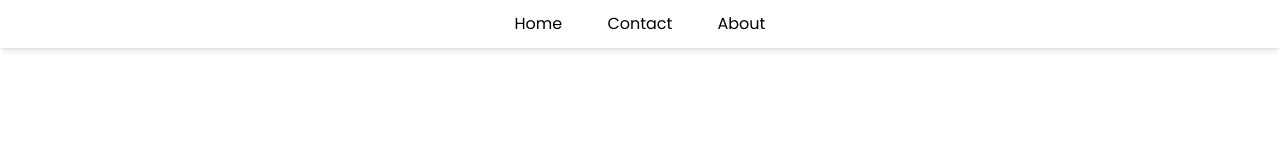
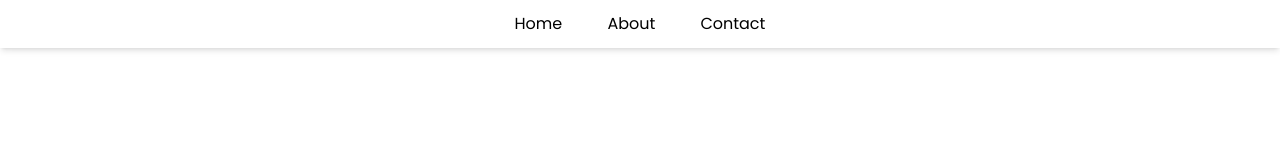
Before and after one commit to Amaterasu10/react-portfolio-vite, a React (Vite) app: page / in a window 1280 px wide. Shown: the top 160 px of the page. Built offline with nearby package versions, Linux system fonts and the light colour scheme.

Commit message:
passing the section refs and text as props and storing its data into <Nav/> which will be rendered

```diff
--- a/src/components/TopNav.jsx
+++ b/src/components/TopNav.jsx
@@ -1,7 +1,7 @@
 import React from 'react'
 import { Link } from 'react-router-dom';
 
-export default function TopNav() {
+export default function TopNav({ navs }) {
   return (
     <nav className='flex relative bg-white shadow-md'>
       { false &&
@@ -10,19 +10,35 @@ export default function TopNav() {
         </div>
       }
       <ul className='nav__ul h-fit p-3 2xl:p-7'>
+        {
+          navs.map(
+            (navData, key) => (
+              <Nav
+              key={ key }
+                text={ navData.text }
+                navOnclick={ ()=> navData.ref.current.scrollIntoView() }
+              />
+            )
+          )
+        }
 
-        <li className='inline-block hover:underline 2xl:text-3xl'>
-          <Link to="/">Home</Link>
-        </li>
-
-        <li className='inline-block hover:underline 2xl:text-3xl'>
-          <Link to="/contact">Contact</Link>
-        </li>
-
-        <li className='inline-block hover:underline 2xl:text-3xl'>
-          <Link to="/about">About</Link>
-        </li>
       </ul>
     </nav>
   )
 }
+
+const Nav = ({text, navOnclick}) => {
+  return (
+    <li
+      className='
+        inline-block
+        hover:underline
+        2xl:text-3xl
+        cursor-pointer
+      '
+      onClick={ navOnclick }
+    >
+      { text }
+    </li>
+  )
+};
```
